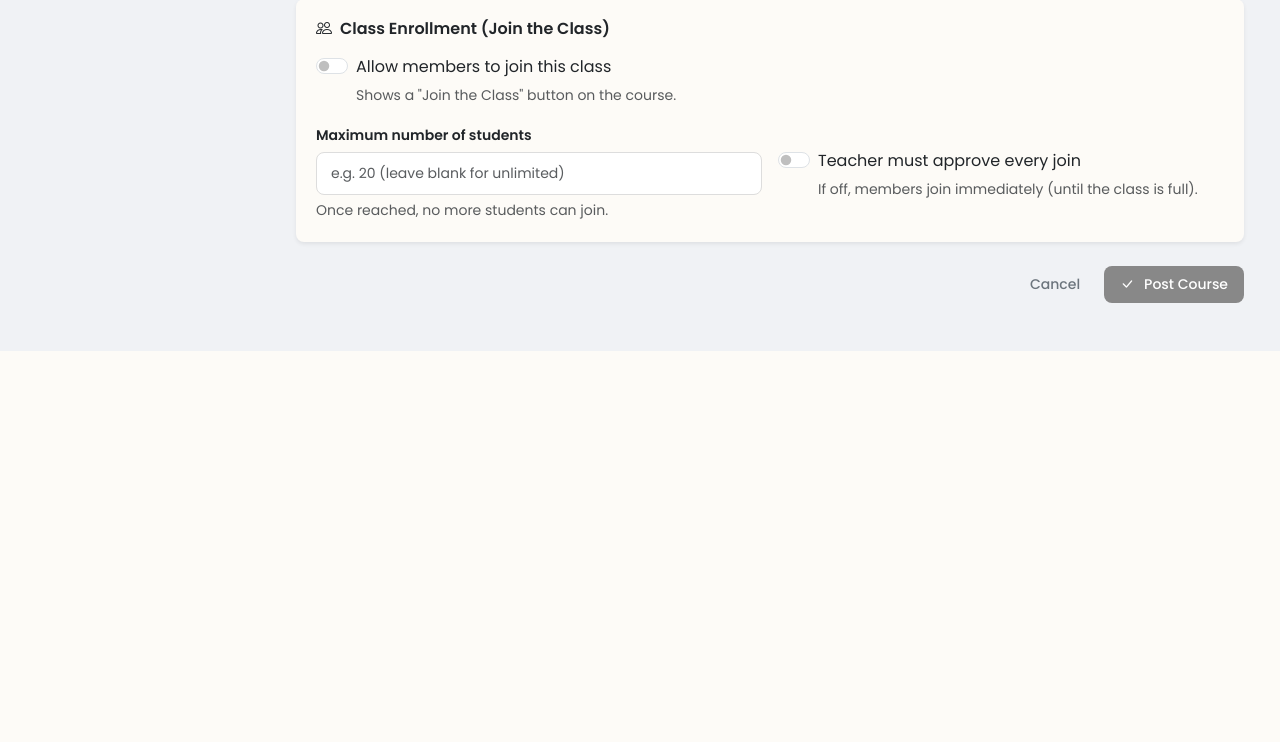
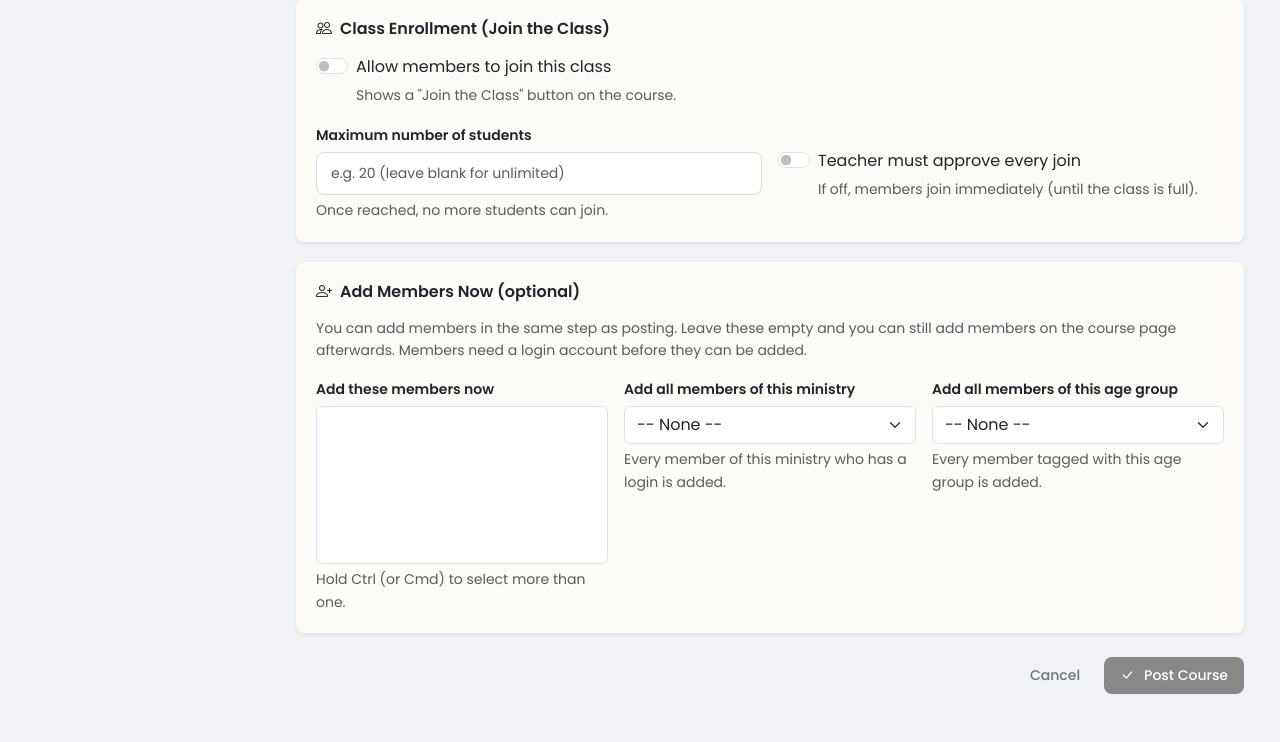
Before and after one commit to mbuguam443/grace-church, a Django app: page /sunday-school/create/ in a window 1280 px wide. Shown: the part 1292-2034 px from the top of the page. Before the commit the page ends 1643 px from the top, so only its background shows below. Run offline with Django 4.2, Linux system fonts and the light colour scheme; a user stored in the database is signed in; tables that the repository leaves empty hold one stand-in row (values such as "Sample post"); grey boxes marked "Sample" are stand-in pictures; lists and menus that the app fills with data are empty; parts of the project's set-up code (start-up, migrations or seed data) failed here and were passed over.

Commit message:
Add members to a class from the posting form itself

```diff
--- a/bible_study/forms.py
+++ b/bible_study/forms.py
@@ -10,6 +10,22 @@ PDF_EXTENSIONS = ['.pdf']
 
 
 class BibleStudyNoteForm(forms.ModelForm):
+    # Optional: put members into the class in the same step as posting it.
+    add_students = forms.ModelMultipleChoiceField(
+        queryset=User.objects.filter(is_active=True, is_staff=False, is_superuser=False),
+        required=False,
+        label='Add these members now (optional)',
+        widget=forms.SelectMultiple(attrs={'size': '6', 'class': 'form-select'}),
+        help_text='Hold Ctrl (or Cmd) to pick more than one. They are added straight away when you post.',
+    )
+    add_ministry = forms.ModelChoiceField(
+        queryset=Ministry.objects.filter(is_active=True),
+        required=False,
+        label='Add all members of this ministry (optional)',
+        widget=forms.Select(attrs={'class': 'form-select'}),
+        help_text='Every member of the chosen ministry who has a login is added when you post.',
+    )
+
     class Meta:
         model = BibleStudyNote
         fields = [
--- a/sunday_school/forms.py
+++ b/sunday_school/forms.py
@@ -10,6 +10,29 @@ PDF_EXTENSIONS = ['.pdf']
 
 
 class SundaySchoolCourseForm(forms.ModelForm):
+    # Optional: put members into the class in the same step as posting it.
+    add_students = forms.ModelMultipleChoiceField(
+        queryset=User.objects.filter(is_active=True, is_staff=False, is_superuser=False),
+        required=False,
+        label='Add these members now (optional)',
+        widget=forms.SelectMultiple(attrs={'size': '6', 'class': 'form-select'}),
+        help_text='Hold Ctrl (or Cmd) to pick more than one. They are added straight away when you post.',
+    )
+    add_ministry = forms.ModelChoiceField(
+        queryset=Ministry.objects.filter(is_active=True),
+        required=False,
+        label='Add all members of this ministry (optional)',
+        widget=forms.Select(attrs={'class': 'form-select'}),
+        help_text='Every member of the chosen ministry who has a login is added when you post.',
+    )
+    add_age_group = forms.ChoiceField(
+        choices=[c for c in SundaySchoolCourse.AGE_GROUP_CHOICES if c[0] != 'all'],
+        required=False,
+        label='Add all members of this age group (optional)',
+        widget=forms.Select(attrs={'class': 'form-select'}),
+        help_text='Every member tagged with this age group is added when you post.',
+    )
+
     class Meta:
         model = SundaySchoolCourse
         fields = [
--- a/sunday_school/views.py
+++ b/sunday_school/views.py
@@ -87,7 +87,85 @@ class CourseDetailView(LoginRequiredMixin, DetailView):
         return context
 
 
-class CourseCreateView(LoginRequiredMixin, ContentWriteMixin, CreateView):
+def add_users_to_course(course, users):
+    """Add the given users to a course, skipping duplicates and respecting capacity.
+
+    Returns (added, already_enrolled, skipped_full)."""
+    added = 0
+    already = 0
+    skipped_full = 0
+    for student in users:
+        if CourseEnrollment.objects.filter(course=course, student=student).exists():
+            already += 1
+            continue
+        if course.is_full:
+            skipped_full += 1
+            continue
+        CourseEnrollment.objects.create(
+            course=course, student=student,
+            status='approved', approved_at=timezone.now(),
+        )
+        added += 1
+    return added, already, skipped_full
+
+
+def add_ministry_to_course(course, ministry):
+    """Add every member of a ministry that has a login account."""
+    return add_users_to_course(
+        course,
+        [member.user for member in ministry.members.all().select_related('user') if member.user],
+    )
+
+
+def add_age_group_to_course(course, age_group):
+    """Add every member tagged with the given age group."""
+    return add_users_to_course(
+        course,
+        User.objects.filter(age_group=age_group, is_active=True, is_staff=False, is_superuser=False),
+    )
+
+
+def report_added(request, added, already=0, skipped_full=0, subject='class'):
+    if added:
+        note = '%d member(s) added to the %s.' % (added, subject)
+        if skipped_full:
+            note += ' %d not added because the class is full.' % skipped_full
+        messages.success(request, note)
+    elif already:
+        messages.info(request, 'Those members are already in the %s.' % subject)
+    else:
+        messages.error(request, 'No members were added to the %s.' % subject)
+
+
+class CourseRosterMixin:
+    """Applies the optional 'add members' fields on the course form."""
+
+    def apply_roster_additions(self, form, course):
+        added, already, skipped = 0, 0, 0
+        ministry = form.cleaned_data.get('add_ministry')
+        if ministry:
+            a, al, sk = add_ministry_to_course(course, ministry)
+            added += a
+            already += al
+            skipped += sk
+        age_group = form.cleaned_data.get('add_age_group')
+        if age_group:
+            a, al, sk = add_age_group_to_course(course, age_group)
+            added += a
+            already += al
+            skipped += sk
+        picked = form.cleaned_data.get('add_students')
+        if picked:
+            a, al, sk = add_users_to_course(course, picked)
+            added += a
+            already += al
+            skipped += sk
+        if ministry or age_group or list(picked or []):
+            report_added(self.request, added, already, skipped, 'class')
+        return added
+
+
+class CourseCreateView(LoginRequiredMixin, ContentWriteMixin, CourseRosterMixin, CreateView):
     model = SundaySchoolCourse
     template_name = 'sunday_school/course_form.html'
     form_class = SundaySchoolCourseForm
@@ -99,11 +177,13 @@ class CourseCreateView(LoginRequiredMixin, ContentWriteMixin, CreateView):
 
     def form_valid(self, form):
         form.instance.posted_by = self.request.user
-        messages.success(self.request, 'Course posted successfully. You can now add or target members below.')
-        return super().form_valid(form)
+        messages.success(self.request, 'Course posted successfully.')
+        response = super().form_valid(form)
+        self.apply_roster_additions(form, self.object)
+        return response
 
 
-class CourseUpdateView(LoginRequiredMixin, ContentWriteMixin, UpdateView):
+class CourseUpdateView(LoginRequiredMixin, ContentWriteMixin, CourseRosterMixin, UpdateView):
     model = SundaySchoolCourse
     template_name = 'sunday_school/course_form.html'
     form_class = SundaySchoolCourseForm
@@ -111,7 +191,9 @@ class CourseUpdateView(LoginRequiredMixin, ContentWriteMixin, UpdateView):
 
     def form_valid(self, form):
         messages.success(self.request, 'Course updated successfully.')
-        return super().form_valid(form)
+        response = super().form_valid(form)
+        self.apply_roster_additions(form, self.object)
+        return response
 
 
 class CourseDeleteView(LoginRequiredMixin, ContentWriteMixin, DeleteView):
--- a/templates/sunday_school/course_form.html
+++ b/templates/sunday_school/course_form.html
@@ -153,6 +153,51 @@
             </div>
         </div>
 
+        <div class="card shadow-sm mt-3">
+            <div class="card-body">
+                <h6 class="fw-semibold mb-3"><i class="bi bi-person-plus me-2"></i>Add Members Now (optional)</h6>
+                <p class="form-text mb-3">
+                    You can add members in the same step as posting. Leave these empty and you can still add
+                    members on the course page afterwards. Members need a login account before they can be added.
+                </p>
+                <div class="row g-3">
+                    <div class="col-md-4">
+                        <label class="form-label fw-semibold">Add these members now</label>
+                        <select name="add_students" multiple size="6" class="form-select">
+                            {% for u in form.add_students.field.queryset %}
+                            <option value="{{ u.pk }}" {% if u.pk|stringformat:'s' in form.add_students.value %}selected{% endif %}>
+                                {{ u.get_full_name|default:u.username }}{% if u.get_full_name %} ({{ u.username }}){% endif %}
+                            </option>
+                            {% endfor %}
+                        </select>
+                        <div class="form-text">Hold Ctrl (or Cmd) to select more than one.</div>
+                    </div>
+                    <div class="col-md-4">
+                        <label class="form-label fw-semibold">Add all members of this ministry</label>
+                        <select name="add_ministry" class="form-select">
+                            <option value="">-- None --</option>
+                            {% for m in form.add_ministry.field.queryset %}
+                            <option value="{{ m.pk }}" {% if m.pk|stringformat:'s' == form.add_ministry.value %}selected{% endif %}>
+                                {{ m.name }}
+                            </option>
+                            {% endfor %}
+                        </select>
+                        <div class="form-text">Every member of this ministry who has a login is added.</div>
+                    </div>
+                    <div class="col-md-4">
+                        <label class="form-label fw-semibold">Add all members of this age group</label>
+                        <select name="add_age_group" class="form-select">
+                            <option value="">-- None --</option>
+                            {% for value, label in form.add_age_group.field.choices %}
+                            <option value="{{ value }}" {% if value == form.add_age_group.value %}selected{% endif %}>{{ label }}</option>
+                            {% endfor %}
+                        </select>
+                        <div class="form-text">Every member tagged with this age group is added.</div>
+                    </div>
+                </div>
+            </div>
+        </div>
+
         <div class="d-flex justify-content-end gap-2 mt-4">
             <a href="{% url 'sunday_school:course_list' %}" class="btn btn-outline-secondary">Cancel</a>
             <button type="submit" class="btn btn-primary">
```
Also changed, not shown: bible_study/views.py (+73 -5 lines), templates/bible_study/study_form.html (+39 -0 lines).
